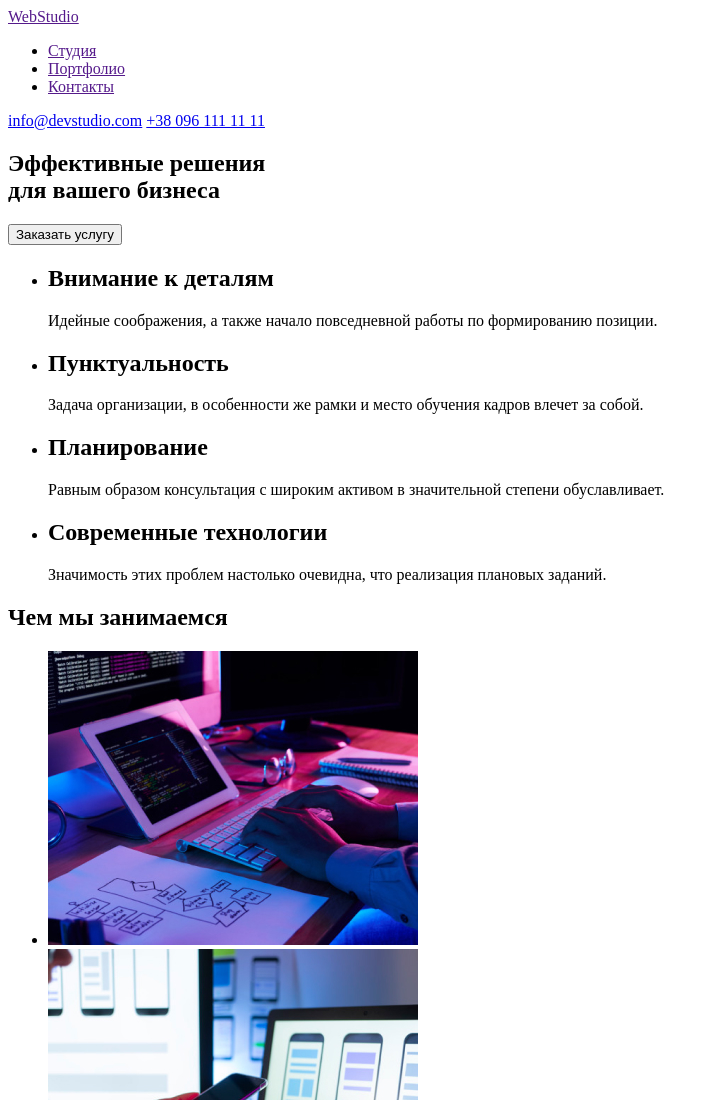
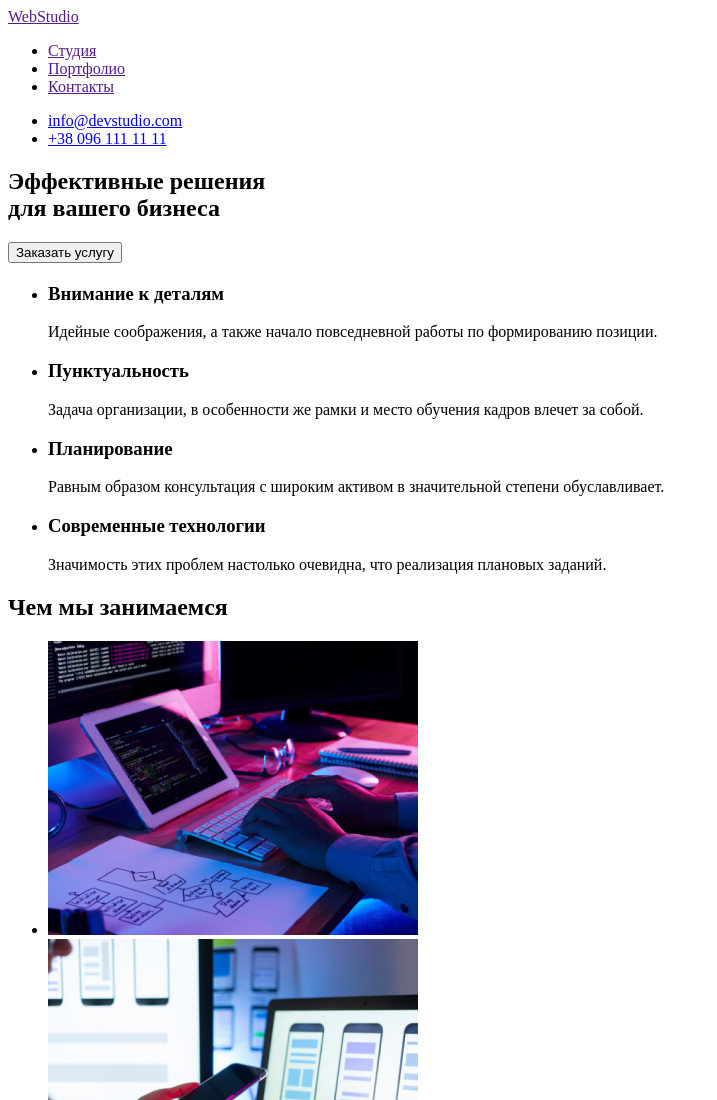
Before and after one commit to Vadym-Samchuk/goit-markup-hw-01, a plain HTML site: page index.html in a window 1280 px wide. Shown: the top 1100 px of the page, without its empty margins (0-717 px from the left). Drawn offline with Linux system fonts and the light colour scheme.

Commit message:
Update index.html
1. Додано теги списку для контактів в розділі header.
2. Додано порожній заголовок h2 для секції Specifics, та зроблено зміни  заголовків на h3 в цій секції, які тепер розміщені після h2.
3. В блоці address в посиланні на Google карту змінено href на коротку форму та додано атрибути до цього посилання.

```diff
--- a/index.html
+++ b/index.html
@@ -27,8 +27,10 @@
 			</nav>
 
 			<!--Contacts-->
-			<a href="mailto:info@devstudio.com">info@devstudio.com</a>
-			<a href="tel:+380961111111">+38 096 111 11 11</a>
+			<ul>
+				<li><a href="mailto:info@devstudio.com">info@devstudio.com</a></li>
+				<li><a href="tel:+380961111111">+38 096 111 11 11</a></li>
+			</ul>
 		</header>
 
 		<!--Main-->
@@ -45,21 +47,22 @@
 
 			<!--Specifics-->
 			<section>
+				<h2></h2>
 				<ul>
 					<li>
-						<h2>Внимание к деталям</h2>
+						<h3>Внимание к деталям</h3>
 						<p>Идейные соображения, а также начало повседневной работы по формированию позиции.</p>
 					</li>
 					<li>
-						<h2>Пунктуальность</h2>
+						<h3>Пунктуальность</h3>
 						<p>Задача организации, в особенности же рамки и место обучения кадров влечет за собой.</p>
 					</li>
 					<li>
-						<h2>Планирование</h2>
+						<h3>Планирование</h3>
 						<p>Равным образом консультация с широким активом в значительной степени обуславливает.</p>
 					</li>
 					<li>
-						<h2>Современные технологии</h2>
+						<h3>Современные технологии</h3>
 						<p>Значимость этих проблем настолько очевидна, что реализация плановых заданий.</p>
 					</li>
 				</ul>
@@ -112,9 +115,7 @@
 			<address>
 				<ul>
 					<li>
-						<a
-							href="https://www.google.com.ua/maps/place/%D0%B1%D1%83%D0%BB%D1%8C%D0%B2%D0%B0%D1%80+%D0%9B%D0%B5%D1%81%D1%96+%D0%A3%D0%BA%D1%80%D0%B0%D1%97%D0%BD%D0%BA%D0%B8,+26,+%D0%9A%D0%B8%D1%97%D0%B2,+02000/@50.4265807,30.5361918,17z/data=!3m1!4b1!4m5!3m4!1s0x40d4cf0e033ecbe9:0x57a4dffefec77da0!8m2!3d50.4265807!4d30.5383858?hl=uk"
-						>
+						<a target="_blank" rel="nofollow" href="https://goo.gl/maps/Q8oSSp6cbLLiqwUZA">
 							г. Киев, пр-т Леси Украинки, 26
 						</a>
 					</li>
```
